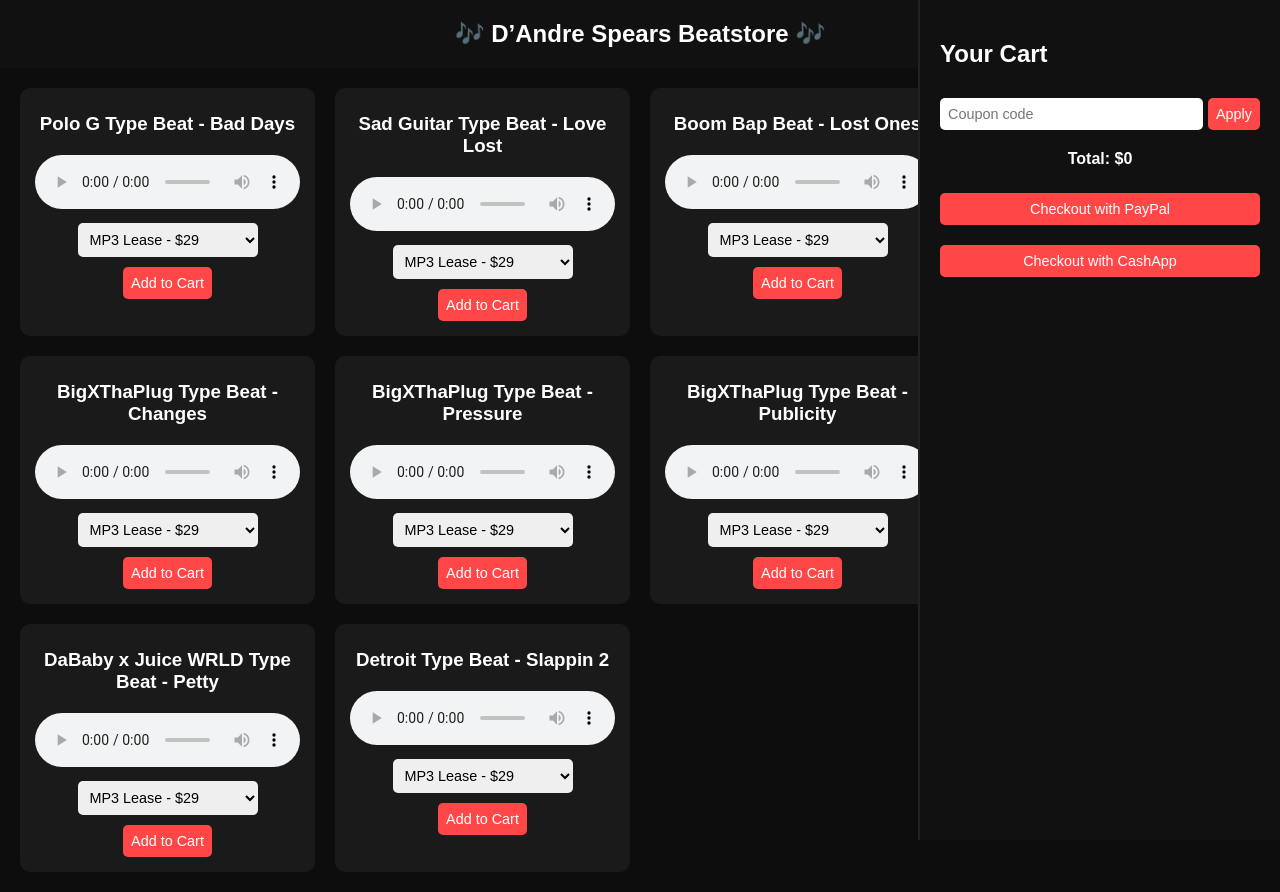
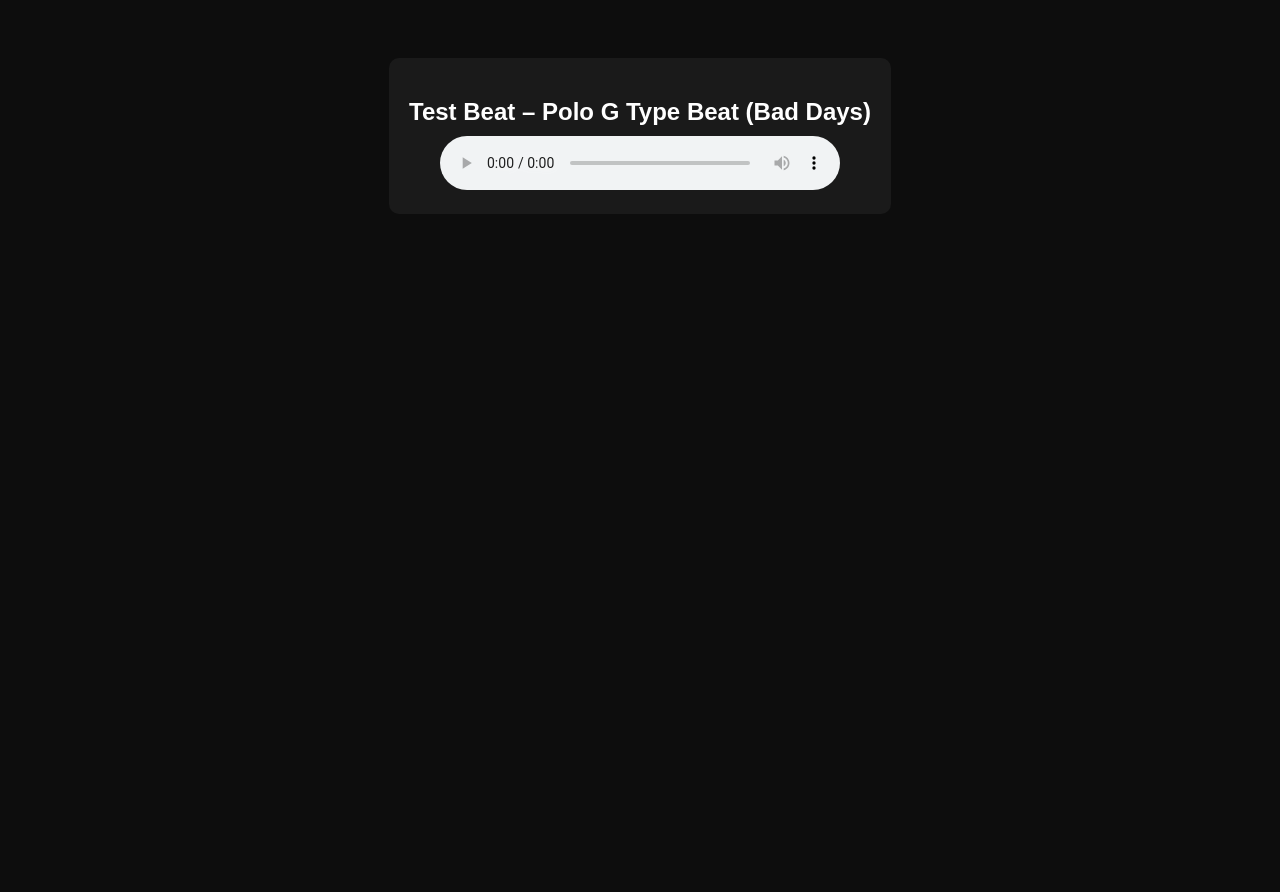
Before and after one commit to xohbeats/xohbeats, a plain HTML site: page index.html in a window 1280 px wide. After the commit the page ends 800 px from the top, so only its background shows below. Drawn offline with Linux system fonts and the light colour scheme.

Commit message:
Update index.html

```diff
--- a/index.html
+++ b/index.html
@@ -1,127 +1,22 @@
 <!DOCTYPE html>
 <html lang="en">
 <head>
-  <meta charset="UTF-8" />
-  <meta name="viewport" content="width=device-width, initial-scale=1.0"/>
-  <title>D’Andre Spears Beatstore</title>
+  <meta charset="UTF-8">
+  <title>Beat Test</title>
   <style>
-    body { font-family: Arial, sans-serif; margin:0; background:#0d0d0d; color:#fff; }
-    header { background:#111; padding:20px; text-align:center; font-size:1.5rem; font-weight:bold; }
-    .store { display:grid; grid-template-columns:repeat(auto-fit,minmax(280px,1fr)); gap:20px; padding:20px; }
-    .beat { background:#1a1a1a; padding:15px; border-radius:10px; text-align:center; }
-    .beat h3 { margin:10px 0; }
-    audio { width:100%; margin-top:10px; }
-    select,button,input { margin-top:10px; padding:8px; border:none; border-radius:5px; font-size:0.9rem; }
-    button { cursor:pointer; background:#ff4747; color:#fff; }
-    button:hover { background:#ff1c1c; }
-    #cart { background:#111; padding:20px; position:fixed; right:0; top:0; width:320px; height:100%; overflow-y:auto; border-left:2px solid #222; }
-    .cart-item { border-bottom:1px solid #333; padding:10px 0; }
-    .total { font-weight:bold; margin-top:20px; text-align:center; }
-    .checkout { display:flex; flex-direction:column; gap:10px; margin-top:15px; }
-    .coupon { display:flex; gap:5px; }
-    .coupon input { flex:1; }
+    body { background:#0d0d0d; color:#fff; font-family:Arial,sans-serif; text-align:center; padding:50px; }
+    .beat { background:#1a1a1a; padding:20px; border-radius:10px; display:inline-block; }
+    h2 { margin-bottom:10px; }
+    audio { width:100%; max-width:400px; }
   </style>
 </head>
 <body>
-  <header>🎶 D’Andre Spears Beatstore 🎶</header>
-  <div class="store" id="store"></div>
-
-  <div id="cart">
-    <h2>Your Cart</h2>
-    <div id="cart-items"></div>
-    <div class="coupon">
-      <input type="text" id="coupon-code" placeholder="Coupon code"/>
-      <button onclick="applyCoupon()">Apply</button>
-    </div>
-    <div class="total" id="total">Total: $0</div>
-    <div class="checkout">
-      <button onclick="checkout('paypal')">Checkout with PayPal</button>
-      <button onclick="checkout('cashapp')">Checkout with CashApp</button>
-    </div>
+  <div class="beat">
+    <h2>Test Beat – Polo G Type Beat (Bad Days)</h2>
+    <audio controls>
+      <source src="https://ia600900.us.archive.org/34/items/free-big-xtha-plug-type-beat-back-then/%28FREE%29%202024%20Polo%20G%20Type%20Beat%20-%20Bad%20Days-%20%281%29.mp3" type="audio/mpeg">
+      Your browser does not support the audio element.
+    </audio>
   </div>
-
-  <script>
-    const beats = [
-      {name:"Polo G Type Beat - Bad Days", url:"https://archive.org/download/free-big-xtha-plug-type-beat-back-then/%28FREE%29+2024+Polo+G+Type+Beat+-+Bad+Days-+%281%29.mp3"},
-      {name:"Sad Guitar Type Beat - Love Lost", url:"https://archive.org/download/free-big-xtha-plug-type-beat-back-then/%28FREE%29+2024+Sad+Guitar+Type+Beat+-+Love+Lost+%281%29.mp3"},
-      {name:"Boom Bap Beat - Lost Ones", url:"https://archive.org/download/free-big-xtha-plug-type-beat-back-then/%28FREE%29+BOOM+BAP+BEAT+-+LOST+ONES-.mp3"},
-      {name:"BigXThaPlug Type Beat - Back Then", url:"https://archive.org/download/free-big-xtha-plug-type-beat-back-then/%28FREE%29+BigXThaPlug+Type+Beat+-+Back+Then.mp3"},
-      {name:"BigXThaPlug Type Beat - Changes", url:"https://archive.org/download/free-big-xtha-plug-type-beat-back-then/%28FREE%29+BigXThaPlug+Type+Beat+-+Changes.mp3"},
-      {name:"BigXThaPlug Type Beat - Pressure", url:"https://archive.org/download/free-big-xtha-plug-type-beat-back-then/%28FREE%29+BigXThaPlug+Type+Beat+-+Pressure+%28prod.+XoH%21+Beats%29.mp3"},
-      {name:"BigXThaPlug Type Beat - Publicity", url:"https://archive.org/download/free-big-xtha-plug-type-beat-back-then/%28FREE%29+BigXthaPlug+Type+Beat+-+Publicity.mp3"},
-      {name:"DMGB Type Beat - 4Life", url:"https://archive.org/download/free-big-xtha-plug-type-beat-back-then/%28FREE%29+DMGB+TYPE+BEAT+-+4LIFE.mp3"},
-      {name:"DaBaby x Juice WRLD Type Beat - Petty", url:"https://archive.org/download/free-big-xtha-plug-type-beat-back-then/%28FREE%29+DaBaby+x+Juice+WRLD+Type+Beat+-+Petty.mp3"},
-      {name:"Detroit Type Beat - Slappin 2", url:"https://archive.org/download/free-big-xtha-plug-type-beat-back-then/%28FREE%29+Detroit+Type+Beat+-+Slappin+2.mp3"}
-    ];
-
-    const licenses = [
-      {type:"MP3 Lease", price:29},
-      {type:"WAV Lease", price:59},
-      {type:"Trackout Lease", price:149}
-    ];
-
-    const coupons = {"DISCOUNT10":0.9,"FAM20":0.8};
-    let cart=[]; let discount=1;
-
-    function renderStore(){
-      const store=document.getElementById("store");
-      beats.forEach((beat,i)=>{
-        const div=document.createElement("div");
-        div.className="beat";
-        div.innerHTML=`
-          <h3>${beat.name}</h3>
-          <audio controls><source src="${beat.url}" type="audio/mpeg"></audio>
-          <select id="license-${i}">
-            ${licenses.map(l=>`<option value="${l.price}">${l.type} - $${l.price}</option>`).join("")}
-          </select>
-          <button onclick="addToCart(${i})">Add to Cart</button>`;
-        store.appendChild(div);
-      });
-    }
-
-    function addToCart(i){
-      const sel=document.getElementById(`license-${i}`);
-      const price=parseInt(sel.value);
-      const licenseType=sel.options[sel.selectedIndex].text;
-      cart.push({beat:beats[i].name,url:beats[i].url,license:licenseType,price});
-      renderCart();
-    }
-
-    function renderCart(){
-      const div=document.getElementById("cart-items");
-      div.innerHTML="";
-      cart.forEach((item,idx)=>{
-        div.innerHTML+=`
-          <div class="cart-item">
-            ${item.beat} - ${item.license}<br/>$${item.price}
-            <button onclick="removeFromCart(${idx})">Remove</button>
-          </div>`;
-      });
-      updateTotal();
-    }
-
-    function removeFromCart(idx){ cart.splice(idx,1); renderCart(); }
-
-    function updateTotal(){
-      let total=cart.reduce((s,i)=>s+i.price,0)*discount;
-      document.getElementById("total").innerText="Total: $"+Math.round(total);
-    }
-
-    function applyCoupon(){
-      const code=document.getElementById("coupon-code").value.toUpperCase();
-      if(coupons[code]){ discount=coupons[code]; updateTotal(); alert("Coupon applied!"); }
-      else alert("Invalid coupon.");
-    }
-
-    function checkout(method){
-      let total=cart.reduce((s,i)=>s+i.price,0)*discount;
-      localStorage.setItem("order",JSON.stringify(cart)); // save cart for thankyou page
-      if(method==="paypal") window.open(`https://paypal.me/dandrespears/${Math.round(total)}`,"_blank");
-      if(method==="cashapp") window.open(`https://cash.app/$xollent25/${Math.round(total)}`,"_blank");
-      setTimeout(()=>window.location.href="thankyou.html",2000); // auto-redirect
-    }
-
-    renderStore();
-  </script>
 </body>
 </html>
```
